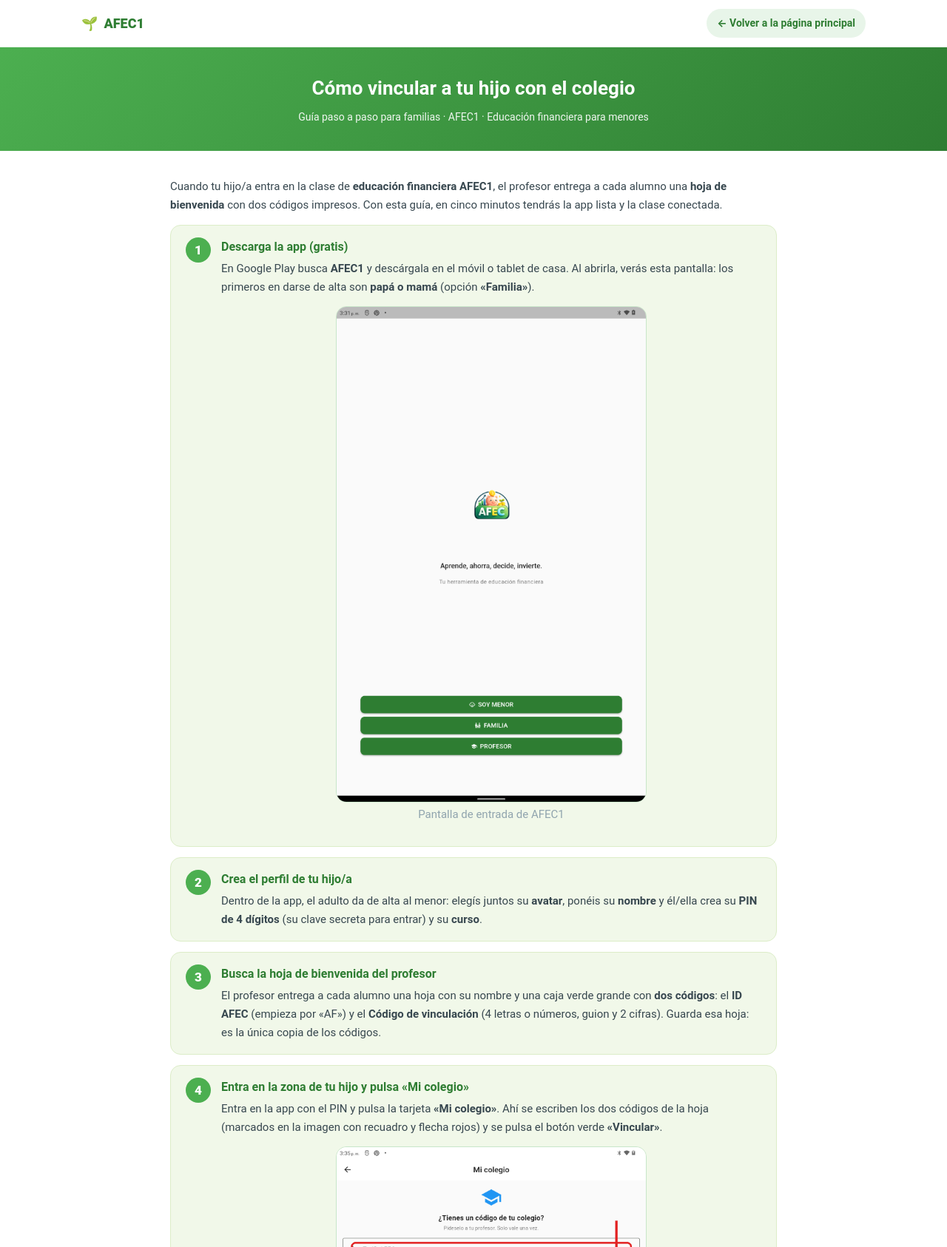
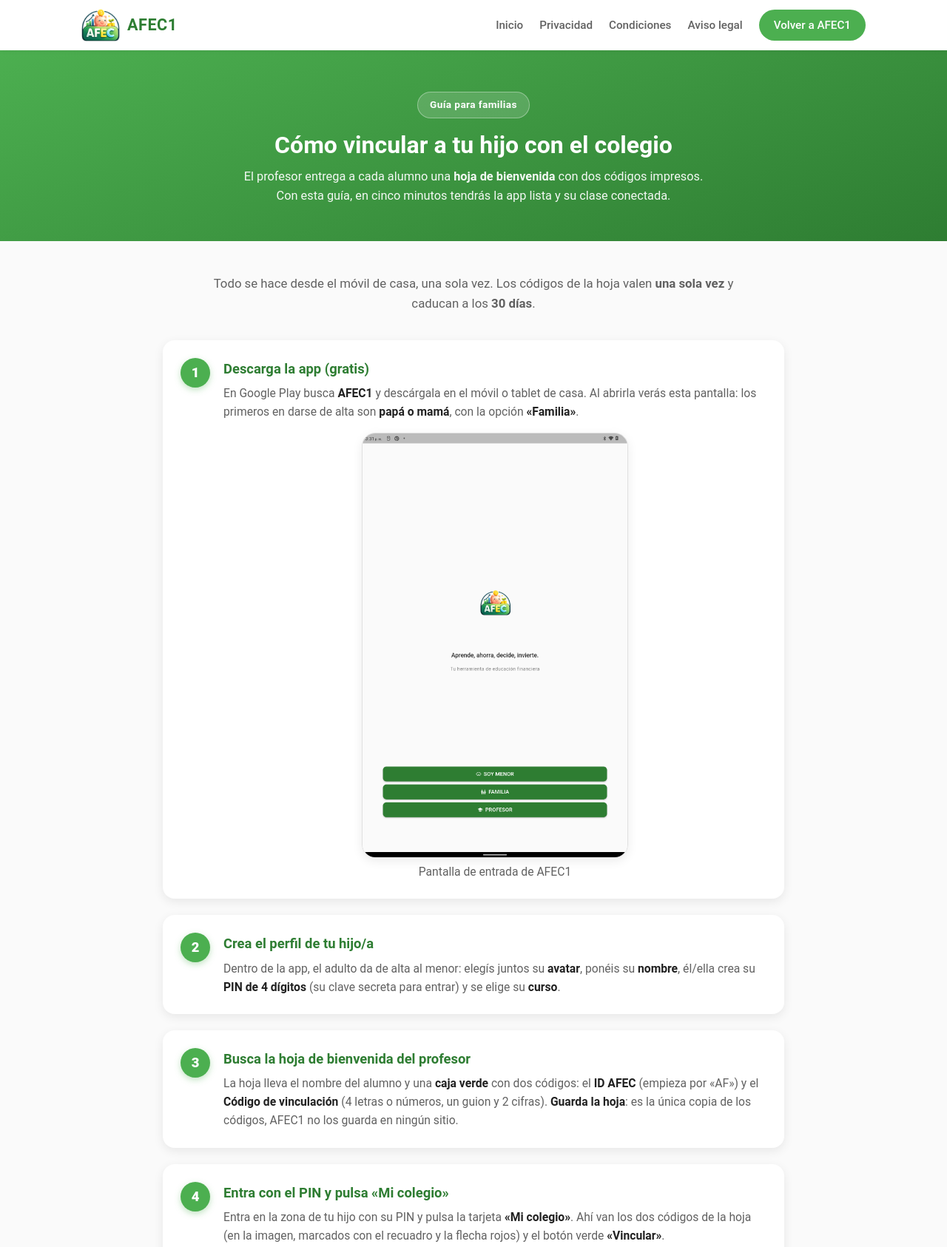
Before and after one commit to monlopsal-jpg/afec1-web, a plain HTML site: page vinculacion-colegio.html in a window 1280 px wide. Shown: the top 1686 px of the page at 74% size. Drawn offline with Linux system fonts and the light colour scheme.

Commit message:
Guia vinculacion: diseno professional con logo real (estilo portada)

```diff
--- a/vinculacion-colegio.html
+++ b/vinculacion-colegio.html
@@ -2,61 +2,174 @@
 <html lang="es">
 <head>
 <meta charset="UTF-8">
-<meta name="viewport" content="width=device-width, initial-scale=1">
+<meta name="viewport" content="width=device-width, initial-scale=1.0">
 <title>Cómo vincular a tu hijo con el colegio · AFEC1</title>
+<meta name="description" content="Guía paso a paso para familias: descarga la app AFEC1, crea el perfil del menor y conéctalo con su clase usando los dos códigos de la hoja de bienvenida del profesor.">
 <style>
-  :root { --verde: #4CAF50; --verde-oscuro: #2E7D32; --verde-footer: #1B5E20; }
-  * { box-sizing: border-box; margin: 0; padding: 0; }
-  body { font-family: Roboto, 'Segoe UI', system-ui, -apple-system, sans-serif; color: #263238; background: #fff; line-height: 1.65; }
-  header { position: sticky; top: 0; background: #fff; border-bottom: 1px solid #E8F5E9; z-index: 50; }
-  .nav { max-width: 1100px; margin: 0 auto; display: flex; align-items: center; justify-content: space-between; padding: 12px 20px; }
-  .logo { font-weight: 800; font-size: 18px; color: var(--verde-oscuro); text-decoration: none; display: flex; align-items: center; gap: 8px; }
-  .volver { color: var(--verde-oscuro); text-decoration: none; font-weight: 700; font-size: 14px; background: #E8F5E9; padding: 8px 14px; border-radius: 999px; }
-  .hero { background: linear-gradient(135deg, var(--verde) 0%, var(--verde-oscuro) 100%); color: #fff; padding: 34px 20px; text-align: center; }
-  .hero h1 { font-size: 26px; }
-  .hero p { opacity: 0.92; margin-top: 6px; font-size: 14px; }
-  main { max-width: 860px; margin: 0 auto; padding: 36px 20px; }
-  h2 { color: var(--verde-oscuro); font-size: 19px; margin: 30px 0 10px; }
-  main p, main li { font-size: 15px; color: #37474F; }
-  main ul { padding-left: 20px; margin: 8px 0 14px; }
-  main li { margin-bottom: 6px; }
-  .paso { display: flex; gap: 14px; align-items: flex-start; background: #F1F8E9; border: 1px solid #DCEDC8; border-radius: 14px; padding: 16px 20px; margin: 14px 0; }
-  .num { flex: 0 0 auto; width: 34px; height: 34px; border-radius: 50%; background: var(--verde); color: #fff; font-weight: 800; font-size: 17px; display: flex; align-items: center; justify-content: center; }
-  .paso h3 { font-size: 16px; color: var(--verde-oscuro); margin-bottom: 4px; }
-  .paso p { font-size: 15px; }
-  .captura { display: block; max-width: 420px; width: 100%; margin: 14px auto 4px; border: 1px solid #C8E6C9; border-radius: 14px; }
-  .pie-foto { text-align: center; color: #90A4AE; font-size: 13px; margin-bottom: 14px; }
-  .mini { background: #FFF8E1; border: 1px solid #FFECB3; border-radius: 14px; padding: 16px 20px; margin: 18px 0; }
-  .mini h3 { color: #F57F17; font-size: 16px; margin-bottom: 6px; }
-  footer { background: var(--verde-footer); color: rgba(255,255,255,0.85); padding: 40px 20px; margin-top: 48px; }
-  .footer-inner { max-width: 1100px; margin: 0 auto; display: flex; justify-content: space-between; align-items: center; flex-wrap: wrap; gap: 16px; }
+  :root {
+    --verde: #4CAF50;
+    --verde-oscuro: #2E7D32;
+    --verde-fondo: rgba(76, 175, 80, 0.1);
+    --azul: #2196F3;
+    --texto: #212121;
+    --texto-suave: #616161;
+    --fondo: #FAFAFA;
+    --blanco: #FFFFFF;
+    --radio: 16px;
+    --sombra: 0 4px 14px rgba(0,0,0,0.08);
+  }
+  * { margin: 0; padding: 0; box-sizing: border-box; }
+  html { scroll-behavior: smooth; }
+  body {
+    font-family: Roboto, 'Segoe UI', system-ui, -apple-system, sans-serif;
+    background: var(--fondo);
+    color: var(--texto);
+    line-height: 1.6;
+  }
+
+  /* ===== HEADER (idéntico a la portada) ===== */
+  header {
+    position: sticky; top: 0; z-index: 100;
+    background: var(--blanco);
+    box-shadow: 0 1px 6px rgba(0,0,0,0.06);
+  }
+  .nav {
+    max-width: 1100px; margin: 0 auto; padding: 8px 20px;
+    display: flex; align-items: center; justify-content: space-between;
+  }
+  .logo {
+    display: flex; align-items: center; gap: 10px;
+    font-weight: 700; font-size: 1.35rem;
+    color: var(--verde-oscuro); text-decoration: none; letter-spacing: 0.5px;
+  }
+  .logo-icon {
+    width: 52px; height: 52px;
+    background: #ffffff; border-radius: 12px;
+    display: flex; align-items: center; justify-content: center;
+  }
+  .logo-icon img { width: 100%; height: 100%; object-fit: contain; display: block; }
+  .nav-links { display: flex; gap: 22px; align-items: center; }
+  .nav-links a {
+    color: var(--texto-suave); text-decoration: none;
+    font-weight: 500; font-size: 0.95rem; transition: color 0.2s;
+  }
+  .nav-links a:hover { color: var(--verde-oscuro); }
+  .nav-cta {
+    background: var(--verde); color: white !important;
+    padding: 9px 20px; border-radius: 24px; font-weight: 600;
+  }
+  @media (max-width: 720px) { .nav-links a:not(.nav-cta) { display: none; } }
+
+  /* ===== HERO ===== */
+  .hero {
+    background: linear-gradient(160deg, var(--verde) 0%, var(--verde-oscuro) 100%);
+    color: white; padding: 56px 20px 48px; text-align: center;
+  }
+  .hero .badge {
+    display: inline-block; background: rgba(255,255,255,0.15);
+    border: 1px solid rgba(255,255,255,0.35);
+    padding: 6px 16px; border-radius: 999px;
+    font-size: 0.85rem; font-weight: 600; letter-spacing: 0.4px;
+  }
+  .hero h1 { font-size: 2rem; margin: 16px auto 10px; max-width: 720px; line-height: 1.25; }
+  .hero p { max-width: 640px; margin: 0 auto; opacity: 0.94; font-size: 1.02rem; }
+
+  /* ===== CONTENIDO ===== */
+  main { max-width: 880px; margin: 0 auto; padding: 44px 20px 20px; }
+  .lead {
+    font-size: 1.05rem; color: var(--texto-suave);
+    max-width: 720px; margin: 0 auto 36px; text-align: center;
+  }
+  .paso {
+    display: flex; gap: 18px; align-items: flex-start;
+    background: var(--blanco); border-radius: var(--radio);
+    box-shadow: var(--sombra); padding: 24px; margin-bottom: 22px;
+  }
+  .num {
+    flex: 0 0 auto; width: 40px; height: 40px; border-radius: 50%;
+    background: var(--verde); color: white;
+    font-weight: 800; font-size: 1.15rem;
+    display: flex; align-items: center; justify-content: center;
+    box-shadow: 0 3px 8px rgba(76,175,80,0.35);
+  }
+  .paso h3 { font-size: 1.15rem; color: var(--verde-oscuro); margin-bottom: 6px; }
+  .paso p { font-size: 0.98rem; color: var(--texto-suave); }
+  .paso strong { color: var(--texto); }
+  .captura {
+    display: block; max-width: 360px; width: 100%;
+    margin: 16px auto 6px;
+    border-radius: 18px; border: 1px solid #E0E0E0;
+    box-shadow: var(--sombra);
+  }
+  .pie-foto {
+    text-align: center; color: #9E9E9E;
+    font-size: 0.82rem; margin: 4px 0 0;
+  }
+  .ayuda {
+    background: var(--verde-fondo); border: 1px solid rgba(76,175,80,0.3);
+    border-radius: var(--radio); padding: 26px; margin: 34px 0 10px;
+  }
+  .ayuda h2 { color: var(--verde-oscuro); font-size: 1.25rem; margin-bottom: 12px; }
+  .ayuda li { margin-bottom: 10px; font-size: 0.95rem; color: var(--texto-suave); }
+  .ayuda ul { padding-left: 20px; }
+  .ayuda strong { color: var(--texto); }
+
+  /* ===== FOOTER ===== */
+  footer {
+    background: #1B5E20; color: rgba(255,255,255,0.85);
+    padding: 40px 20px; margin-top: 56px;
+  }
+  .footer-inner {
+    max-width: 1100px; margin: 0 auto;
+    display: flex; justify-content: space-between; align-items: center;
+    flex-wrap: wrap; gap: 16px; font-size: 0.9rem;
+  }
   footer a { color: rgba(255,255,255,0.85); text-decoration: none; margin-left: 22px; }
   footer a:hover { color: #fff; }
-  @media (max-width: 640px) { .footer-inner { flex-direction: column; } footer a { margin: 6px 12px 0 0; } }
+  @media (max-width: 640px) {
+    .footer-inner { flex-direction: column; }
+    footer a { margin: 6px 12px 0 0; }
+    .hero h1 { font-size: 1.55rem; }
+    .paso { padding: 18px; gap: 14px; }
+  }
 </style>
 </head>
 <body>
 <header>
   <nav class="nav">
-    <a class="logo" href="index.html"><span>🌱</span> AFEC1</a>
-    <a class="volver" href="index.html">← Volver a la página principal</a>
+    <a class="logo" href="index.html">
+      <span class="logo-icon"><img src="img/logo-header.png" alt="Logo AFEC1"></span>
+      AFEC1
+    </a>
+    <div class="nav-links">
+      <a href="index.html">Inicio</a>
+      <a href="privacidad.html">Privacidad</a>
+      <a href="condiciones.html">Condiciones</a>
+      <a href="aviso-legal.html">Aviso legal</a>
+      <a class="nav-cta" href="index.html">Volver a AFEC1</a>
+    </div>
   </nav>
 </header>
 
-<div class="hero">
+<section class="hero">
+  <span class="badge">Guía para familias</span>
   <h1>Cómo vincular a tu hijo con el colegio</h1>
-  <p>Guía paso a paso para familias · AFEC1 · Educación financiera para menores</p>
-</div>
+  <p>El profesor entrega a cada alumno una <strong>hoja de bienvenida</strong> con dos códigos impresos.
+     Con esta guía, en cinco minutos tendrás la app lista y su clase conectada.</p>
+</section>
 
 <main>
-  <p>Cuando tu hijo/a entra en la clase de <strong>educación financiera AFEC1</strong>, el profesor entrega a cada alumno una <strong>hoja de bienvenida</strong> con dos códigos impresos. Con esta guía, en cinco minutos tendrás la app lista y la clase conectada.</p>
+  <p class="lead">Todo se hace desde el móvil de casa, una sola vez. Los códigos de la hoja
+     valen <strong>una sola vez</strong> y caducan a los <strong>30 días</strong>.</p>
 
   <div class="paso">
     <div class="num">1</div>
     <div>
       <h3>Descarga la app (gratis)</h3>
-      <p>En Google Play busca <strong>AFEC1</strong> y descárgala en el móvil o tablet de casa. Al abrirla, verás esta pantalla: los primeros en darse de alta son <strong>papá o mamá</strong> (opción <strong>«Familia»</strong>).</p>
-      <img class="captura" src="img/vinculacion-entrada.png" alt="Pantalla de entrada de AFEC1: Soy Menor, Familia, Profesor">
+      <p>En Google Play busca <strong>AFEC1</strong> y descárgala en el móvil o tablet de casa.
+         Al abrirla verás esta pantalla: los primeros en darse de alta son <strong>papá o mamá</strong>,
+         con la opción <strong>«Familia»</strong>.</p>
+      <img class="captura" src="img/vinculacion-entrada.png" alt="Pantalla de entrada de AFEC1 con las opciones Soy Menor, Familia y Profesor">
       <p class="pie-foto">Pantalla de entrada de AFEC1</p>
     </div>
   </div>
@@ -65,7 +178,9 @@
     <div class="num">2</div>
     <div>
       <h3>Crea el perfil de tu hijo/a</h3>
-      <p>Dentro de la app, el adulto da de alta al menor: elegís juntos su <strong>avatar</strong>, ponéis su <strong>nombre</strong> y él/ella crea su <strong>PIN de 4 dígitos</strong> (su clave secreta para entrar) y su <strong>curso</strong>.</p>
+      <p>Dentro de la app, el adulto da de alta al menor: elegís juntos su <strong>avatar</strong>,
+         ponéis su <strong>nombre</strong>, él/ella crea su <strong>PIN de 4 dígitos</strong>
+         (su clave secreta para entrar) y se elige su <strong>curso</strong>.</p>
     </div>
   </div>
 
@@ -73,16 +188,21 @@
     <div class="num">3</div>
     <div>
       <h3>Busca la hoja de bienvenida del profesor</h3>
-      <p>El profesor entrega a cada alumno una hoja con su nombre y una caja verde grande con <strong>dos códigos</strong>: el <strong>ID AFEC</strong> (empieza por «AF») y el <strong>Código de vinculación</strong> (4 letras o números, guion y 2 cifras). Guarda esa hoja: es la única copia de los códigos.</p>
+      <p>La hoja lleva el nombre del alumno y una <strong>caja verde</strong> con dos códigos:
+         el <strong>ID AFEC</strong> (empieza por «AF») y el <strong>Código de vinculación</strong>
+         (4 letras o números, un guion y 2 cifras). <strong>Guarda la hoja</strong>: es la única
+         copia de los códigos, AFEC1 no los guarda en ningún sitio.</p>
     </div>
   </div>
 
   <div class="paso">
     <div class="num">4</div>
     <div>
-      <h3>Entra en la zona de tu hijo y pulsa «Mi colegio»</h3>
-      <p>Entra en la app con el PIN y pulsa la tarjeta <strong>«Mi colegio»</strong>. Ahí se escriben los dos códigos de la hoja (marcados en la imagen con recuadro y flecha rojos) y se pulsa el botón verde <strong>«Vincular»</strong>.</p>
-      <img class="captura" src="img/vinculacion-micolegio.png" alt="Pantalla Mi colegio de AFEC1 con los huecos para el ID AFEC y el código de vinculación, marcados con flecha">
+      <h3>Entra con el PIN y pulsa «Mi colegio»</h3>
+      <p>Entra en la zona de tu hijo con su PIN y pulsa la tarjeta <strong>«Mi colegio»</strong>.
+         Ahí van los dos códigos de la hoja (en la imagen, marcados con el recuadro y la flecha rojos)
+         y el botón verde <strong>«Vincular»</strong>.</p>
+      <img class="captura" src="img/vinculacion-micolegio.png" alt="Pantalla Mi colegio de AFEC1 con los huecos del ID AFEC y el código de vinculación marcados con recuadro y flecha rojos">
       <p class="pie-foto">Pantalla «Mi colegio»: aquí van los dos códigos de la hoja</p>
     </div>
   </div>
@@ -90,19 +210,27 @@
   <div class="paso">
     <div class="num">5</div>
     <div>
-      <h3>¡Listo! Tu hijo ya está en su clase</h3>
-      <p>A partir de ese momento verá el nombre de su clase, su profesor/a y podrá compartir su progreso del curso con el colegio. Si algún día cambia de clase o de colegio, el profesor puede darle un código nuevo.</p>
+      <h3>¡Listo! Ya está en su clase</h3>
+      <p>Tu hijo verá el nombre de su clase y su profesor/a, y podrá compartir su progreso del curso
+         con el colegio. Si cambia de clase o de colegio en el futuro, el profesor puede darle
+         un código nuevo.</p>
     </div>
   </div>
 
-  <h2>¿Y si algo falla?</h2>
-  <div class="mini">
-    <h3>Problemas frecuentes</h3>
+  <div class="ayuda">
+    <h2>¿Y si algo falla?</h2>
     <ul>
-      <li><strong>«Código no válido»:</strong> revisa que no hayas confundido el ID AFEC con el código de vinculación (van en huecos distintos). Ojo con el 0 y la O, el 1 y la I.</li>
-      <li><strong>El código ya no vale:</strong> cada código sirve <strong>una sola vez</strong> y caduca a los <strong>30 días</strong>. Si está caducado o la hoja se perdió, pide al profesor que emita uno nuevo (el anterior queda anulado automáticamente).</li>
-      <li><strong>No encuentro «Mi colegio»:</strong> está dentro de la zona del menor (entra con su PIN), en la pantalla principal, junto a sus huchas.</li>
-      <li><strong>Privacidad:</strong> AFEC1 no guarda estos códigos en ningún sitio. En internet solo existe una versión «sellada» (codificada) para comprobar que el código es auténtico; el código legible vive únicamente en la hoja impresa.</li>
+      <li><strong>«Código no válido»:</strong> comprueba que cada código va en su hueco
+          (el ID AFEC y el código de vinculación no se intercambian). Ojo con el 0 y la O,
+          el 1 y la I.</li>
+      <li><strong>El código ya no vale:</strong> sirve una sola vez y caduca a los 30 días.
+          Si está caducado o la hoja se perdió, pide al profesor uno nuevo:
+          el anterior queda anulado automáticamente.</li>
+      <li><strong>No encuentro «Mi colegio»:</strong> está dentro de la zona del menor
+          (se entra con su PIN), en su pantalla principal, junto a sus huchas.</li>
+      <li><strong>Privacidad:</strong> en internet solo viaja una versión «sellada» del código
+          (indescifrable) para comprobar que es auténtico. El código legible vive únicamente
+          en la hoja impresa.</li>
     </ul>
   </div>
 </main>
```
